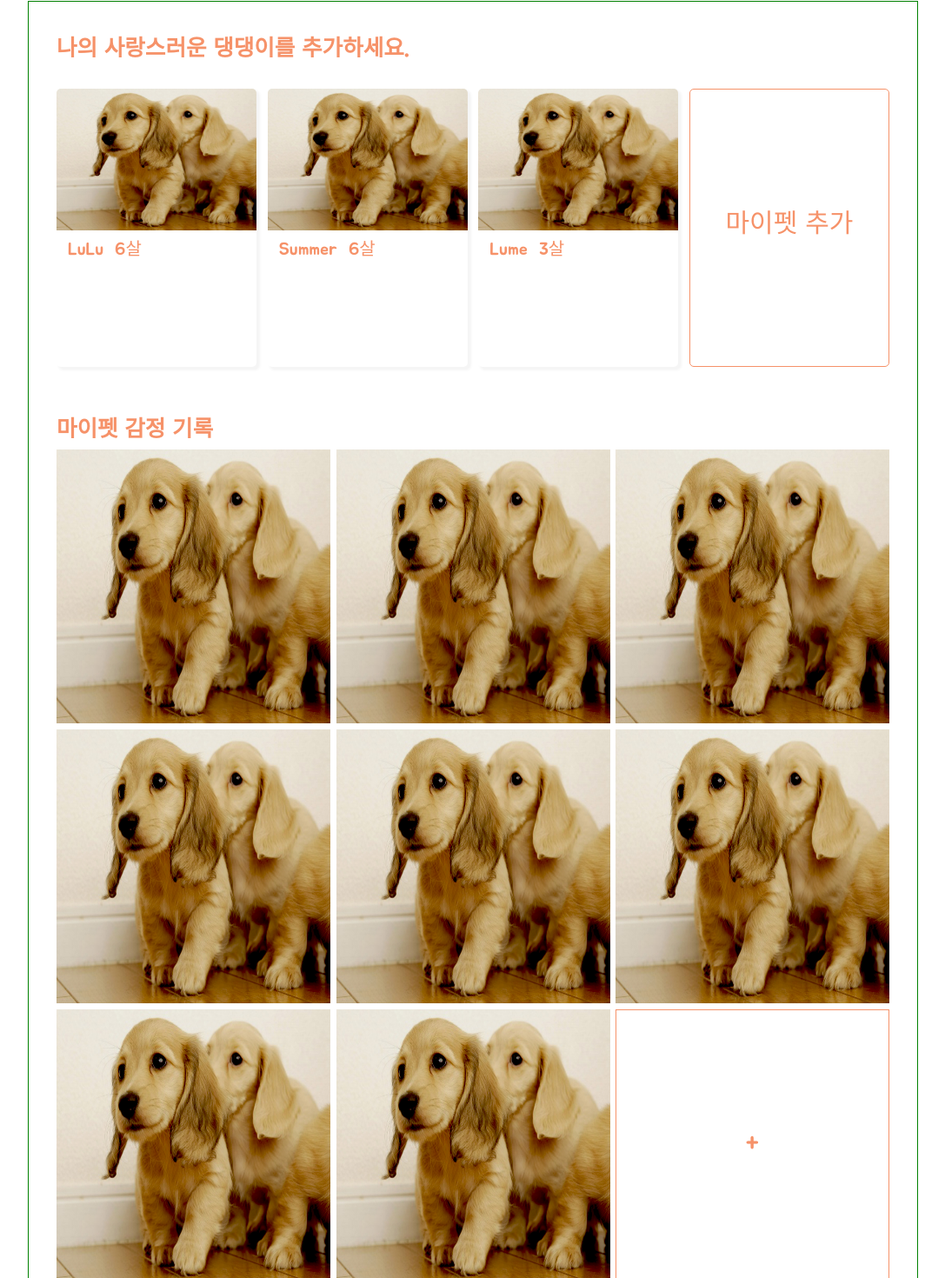
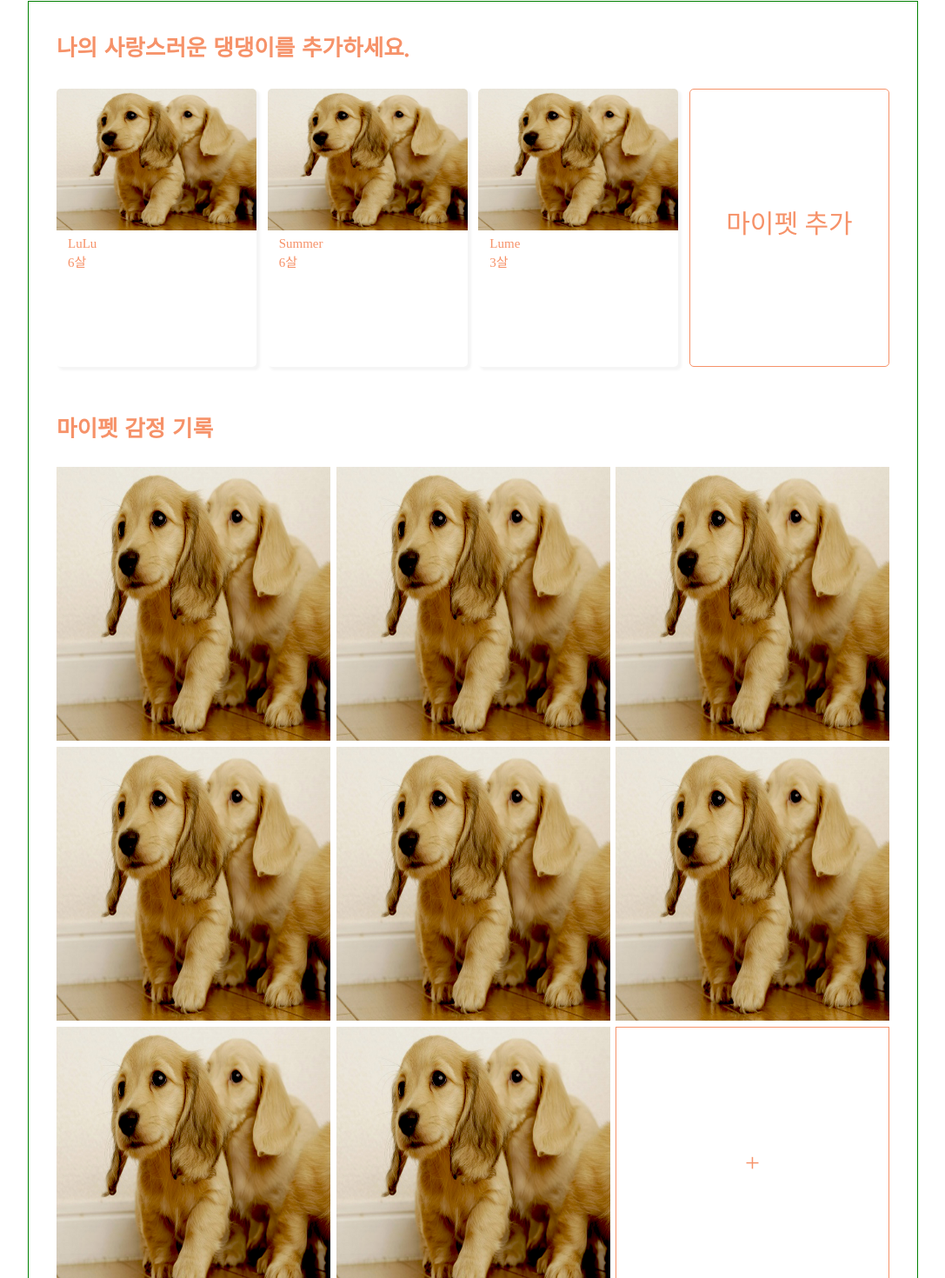
Before and after one commit to CreamDeLaCream/creme-client, a React (Create React App) app: page /mypet in a window 1280 px wide. Shown: the part 111-1581 px from the top of the page at 87% size, without its empty margins (96-1183 px from the left). Built offline with nearby package versions, Linux system fonts and the light colour scheme.

Commit message:
[#14] edit : 마이펫 페이지 전체적인 수정 및 기능 구현

```diff
--- a/src/pages/MyPet/MyPet.js
+++ b/src/pages/MyPet/MyPet.js
@@ -20,7 +20,7 @@ export const MyPet = () => {
           width="230px"
           // height="240px"
         />
-        <span>{cardData.name}</span>
+        <span>{cardData.name}</span> <br />
         <span>{cardData.age}</span>
       </MyPetCard>
     );
@@ -40,7 +40,6 @@ const MyPetCard = styled.div`
   height: 320px;
   cusor: pointer;
   overflow: hidden;
-  // margin-right: 20px;
   box-shadow: 3px 3px 3px 1px var(--lightgray);
 
   float: left;
@@ -60,8 +59,8 @@ const MyPetCard = styled.div`
   span {
     margin-left: 13px;
     margin-top: 10px;
-    font-size: 20px;
-    // font-family: nomal;
+    font-size: 15px;
+    font-family: nomal;
   }
 
   div {
--- a/src/pages/MyPet/MyPetPage.js
+++ b/src/pages/MyPet/MyPetPage.js
@@ -44,6 +44,7 @@ const RecordWrapper = styled.div`
   margin-top: 50px;
 `;
 const RecordCardWrapper = styled.div`
+margin-top: 20px;
   display: flex;
   flex-direction: row,
   margin-top: 30px;
--- a/src/pages/MyPet/Plusbutton.js
+++ b/src/pages/MyPet/Plusbutton.js
@@ -20,4 +20,5 @@ const MyPetPlusButton = styled.div`
   line-height: 310px;
 
   font-size: 30px;
+  font-family: nomal;
 `;
--- a/src/pages/MyPet/Record.js
+++ b/src/pages/MyPet/Record.js
@@ -18,7 +18,9 @@ const Record = () => {
           width="315px"
           height="315px"
         />
-        {recordcards.name} {recordcards.date}
+        <CardContent>
+          {recordcards.name} {recordcards.date}
+        </CardContent>
       </RecordCard>
     );
   }
@@ -37,23 +39,33 @@ const RecordCard = styled.div`
   overflow: hidden;
 
   cursor: pointer;
+  background-color: var(--main);
 
   // border: 3px solid var(--main);
-  background-color: var(--main);
   // border-radius: 3px;
   object-fit: cover;
   background-size: contain;
+
+  color: var(--main);
+  font-weight: 500;
 
   margin-top: 7px;
   text-align: center;
   line-height: 310px;
 
-  color: var(--white);
+  position: relative;
 
-  // div {
-  //   width: 220px;
-  //   height: 200px;
-  //   background-color: var(--withe);
-  // }
+  img:hover {
+    opacity: 0.1;
+    transition: all 0.25s linear;
+    transform: scale(1.25);
+  }
+`;
+
+const CardContent = styled.div`
+  font-size: 25px;
+  margin-top: 75px;
+  position: absolute;
+  opacity: 0.1;
 `;
 export default Record;
--- a/src/pages/MyPet/RecordPlusbutton.js
+++ b/src/pages/MyPet/RecordPlusbutton.js
@@ -21,4 +21,5 @@ const ImagePlusbutton = styled.div`
   margin-top: 7px;
 
   font-size: 30px;
+  font-family: nomal;
 `;
```
